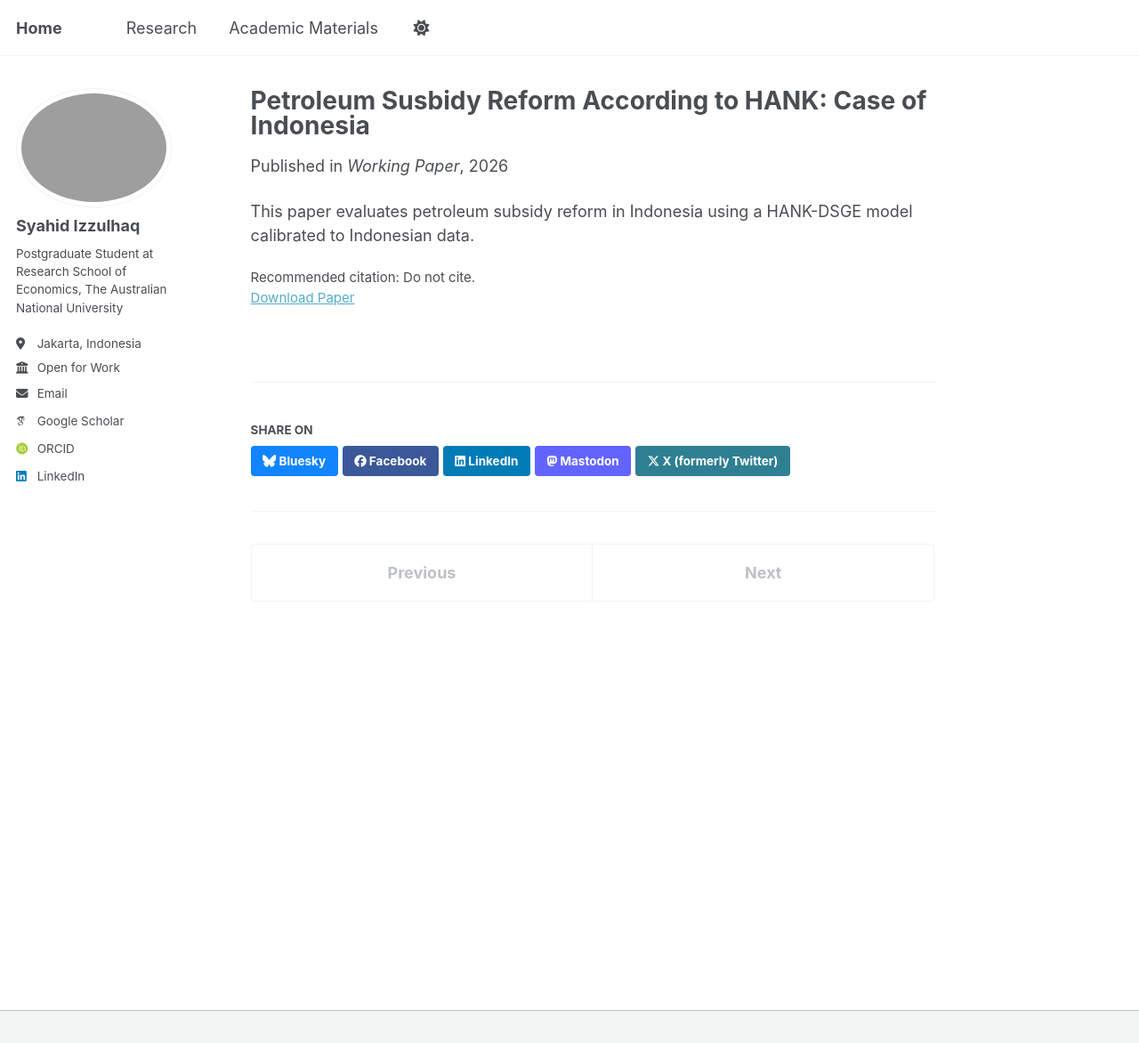
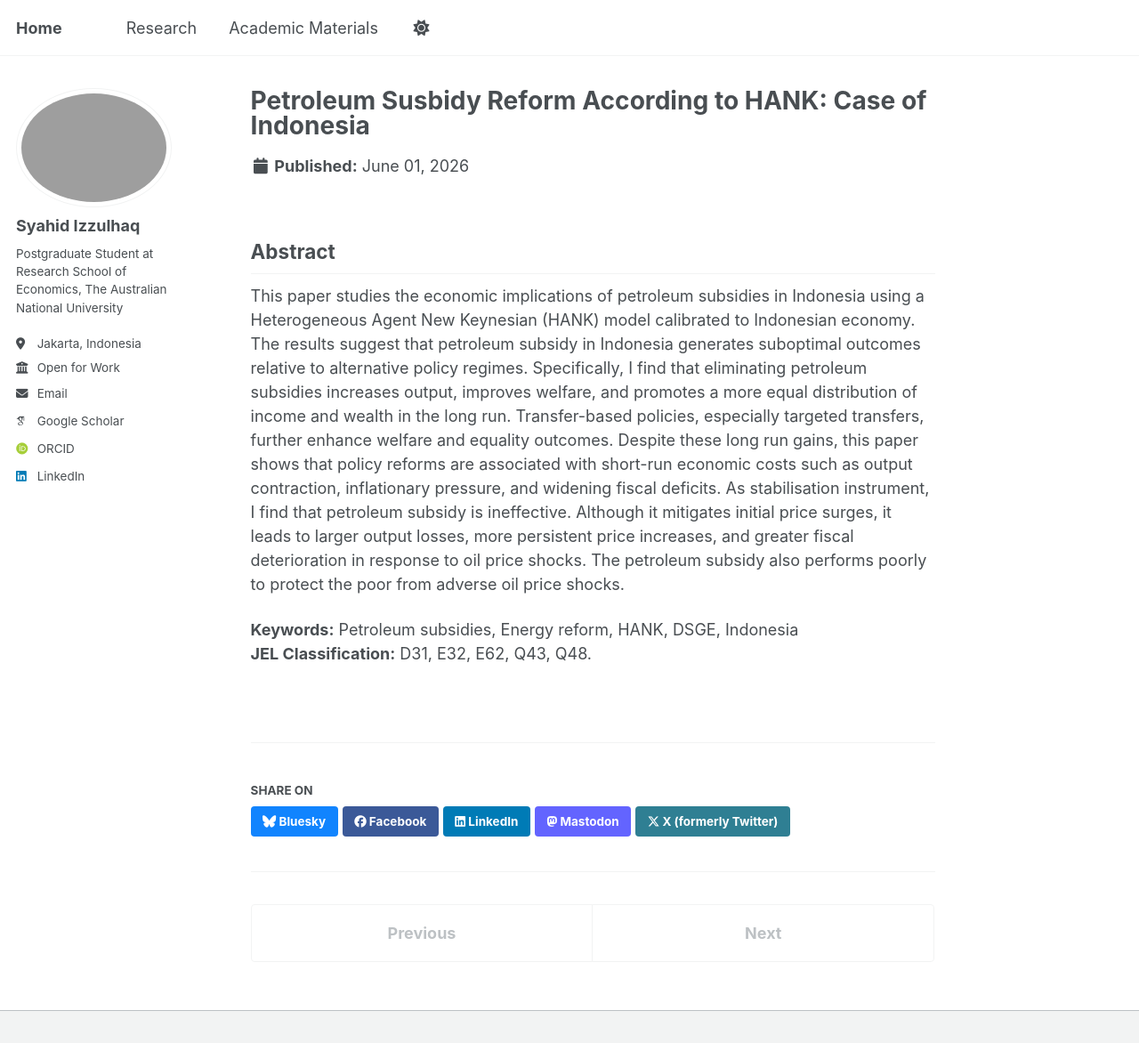
Before and after one commit to syahidizzulhaq/syahidizzulhaq.github.io, a Jekyll site: the page built from _publications/petroleum-subsidies.md, in a window 1280 px wide and 1172 px high. Shown: the whole window at 89% size. Built offline with Jekyll 4.4.1, drawn with Linux system fonts in a browser that asks for light colours; some web fonts are replaced; a script bundle is joined from its source files by our own code; library files that are not in the unit come from our copies.

Commit message:
Update petroleum-subsidies.md

```diff
--- a/_publications/petroleum-subsidies.md
+++ b/_publications/petroleum-subsidies.md
@@ -3,12 +3,11 @@ title: "Petroleum Susbidy Reform According to HANK: Case of Indonesia"
 collection: publications
 category: thesis
 permalink: /publication/petroleum-subsidies
-excerpt: "This paper evaluates petroleum subsidy reform in Indonesia using a HANK-DSGE model."
 date: 2026-06-01
-venue: "Working Paper"
-slideurl: "/files/petroleum-subsidies.pdf"
-paperurl: "/files/petroleum-subsidies.pdf"
-citation: "Do not cite."
 ---
+## Abstract
 
-This paper evaluates petroleum subsidy reform in Indonesia using a HANK-DSGE model calibrated to Indonesian data.
+This paper studies the economic implications of petroleum subsidies in Indonesia using a Heterogeneous Agent New Keynesian (HANK) model calibrated to Indonesian economy. The results suggest that petroleum subsidy in Indonesia generates suboptimal outcomes relative to alternative policy regimes. Specifically, I find that eliminating petroleum subsidies increases output, improves welfare, and promotes a more equal distribution of income and wealth in the long run. Transfer-based policies, especially targeted transfers, further enhance welfare and equality outcomes. Despite these long run gains, this paper shows that policy reforms are associated with short-run economic costs such as output contraction, inflationary pressure, and widening fiscal deficits. As stabilisation instrument, I find that petroleum subsidy is ineffective. Although it mitigates initial price surges, it leads to larger output losses, more persistent price increases, and greater fiscal deterioration in response to oil price shocks. The petroleum subsidy also performs poorly to protect the poor from adverse oil price shocks.
+
+**Keywords:** Petroleum subsidies, Energy reform, HANK, DSGE, Indonesia<br>
+**JEL Classification:** D31, E32, E62, Q43, Q48.
```
